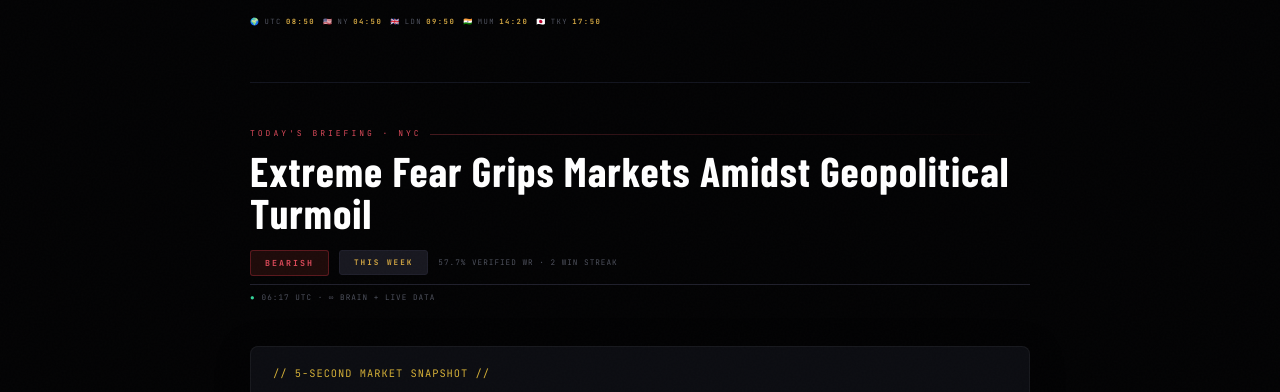
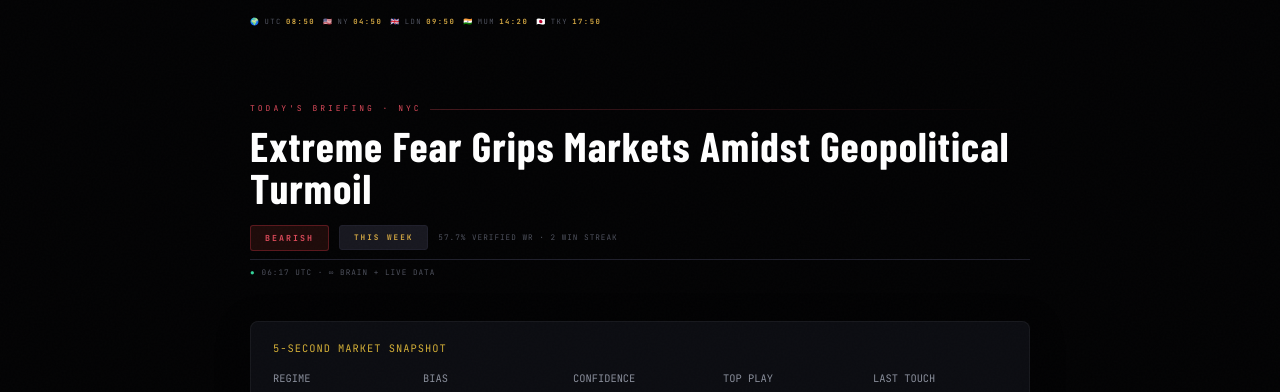
Before and after one commit to gnsumanth81-boop/Final_chaos, a website: page index.html in a window 1280 px wide. Shown: the part 143-535 px from the top of the page. Drawn offline with nearby package versions, Linux system fonts and the light colour scheme; a web font is replaced by a local one.

Commit message:
Fix UI gaps, contrast, and headers

```diff
--- a/index.html
+++ b/index.html
@@ -168,7 +168,8 @@
     .brief-metrics{display:flex;flex-wrap:wrap;margin-top:18px;border:1px solid var(--s3);border-radius:8px;overflow:hidden}.bm{flex:1;min-width:100px;padding:12px 14px;border-right:1px solid var(--s3);background:var(--s2)}.bm:last-child{border-right:none}.bm-v{font-family:var(--font-big);font-size:1.3rem;letter-spacing:1px;color:var(--gold);line-height:1}.bm-l{font-family:var(--font-mono);font-size:.42rem;color:var(--muted);letter-spacing:1.5px;margin-top:4px;text-transform:uppercase}
 
     /* ── FORCES ── */
-    .forces-grid{display:flex;flex-wrap:wrap;gap:8px}.fc{display:flex;align-items:center;gap:6px;padding:8px 14px;border-radius:6px;font-family:var(--font-mono);font-size:.52rem;font-weight:700;letter-spacing:1px;border:1px solid var(--s3);background:var(--s1);color:var(--muted);opacity:.15;filter:grayscale(100%);transition:all 0.3s}.fc.on{background:var(--red-g);border:1px solid rgba(232,57,74,.4);color:var(--red);opacity:1;filter:none;box-shadow:0 0 10px rgba(232,57,74,.15)}.fc-dot{width:5px;height:5px;border-radius:50%;background:var(--muted)}.fc.on .fc-dot{background:var(--red);animation:pulse 1.4s ease infinite}
+    @keyframes starPulse{0%{opacity:.5;transform:scale(.9)}50%{opacity:1;transform:scale(1.2);color:var(--gold);text-shadow:0 0 10px var(--gold)}100%{opacity:.5;transform:scale(.9)}}.chaos-star{display:inline-block;animation:starPulse 2s infinite ease-in-out}
+    .forces-grid{display:flex;flex-wrap:wrap;gap:8px}.fc{display:flex;align-items:center;gap:6px;padding:8px 14px;border-radius:6px;font-family:var(--font-mono);font-size:.52rem;font-weight:700;letter-spacing:1px;border:1px solid var(--s3);background:var(--s1);color:var(--muted);opacity:.4;filter:grayscale(80%);transition:all 0.3s}.fc.on{background:var(--red-g);border:1px solid rgba(232,57,74,.4);color:var(--red);opacity:1;filter:none;box-shadow:0 0 10px rgba(232,57,74,.15)}.fc-dot{width:5px;height:5px;border-radius:50%;background:var(--muted)}.fc.on .fc-dot{background:var(--red);animation:pulse 1.4s ease infinite}
 
     /* ── AGENTS ── */
     .agent-panel{display:grid;grid-template-columns:repeat(2,1fr);gap:14px;width:100%;margin-top:14px}
@@ -521,7 +522,7 @@
       <!-- FINAL CHAOS BIAS (Removed to reduce clutter per user request) -->
 
     </div>
-    <div class="wrap"><div class="vitals" id="vitals" aria-live="polite"></div></div>
+    <!-- Vitals block removed to fix spacing gap -->
 
 
 
@@ -534,7 +535,7 @@
 
         <!-- 5-SECOND SYSTEM HUD -->
         <div class="bg-card" style="padding: 16px 24px; margin-top: 16px;">
-          <div style="font-family: var(--font-mono); font-size: 0.65rem; color: var(--accent-gold); margin-bottom: 12px; letter-spacing: 1px;">// 5-SECOND MARKET SNAPSHOT //</div>
+          <div style="font-family: var(--font-mono); font-size: 0.65rem; color: var(--accent-gold); margin-bottom: 12px; letter-spacing: 1px;">5-SECOND MARKET SNAPSHOT</div>
           <div id="snapshot-panel" style="display: grid; grid-template-columns: repeat(auto-fit, minmax(110px, 1fr)); gap: 16px; margin-bottom: 16px; padding-bottom: 16px; border-bottom: 1px solid var(--border-light);">
             <!-- Injected by JS -->
           </div>
@@ -724,7 +725,7 @@
       });
       formatted = formatted.replace(/\n\n+/g, '</div><div class="editorial-text" style="color: var(--text-bright); margin-top: 16px;">');
 
-      return '<div class="bg-card"><div style="font-family: var(--font-mono); font-size: 0.65rem; color: var(--accent-gold); margin-bottom: 12px; letter-spacing: 1px;">// TARGETED NARRATIVE STRIKE //</div><div class="editorial-text" style="color: var(--text-bright); line-height:1.8;">' + formatted + '</div></div>';
+      return '<div class="bg-card"><div style="font-family: var(--font-mono); font-size: 0.65rem; color: var(--accent-gold); margin-bottom: 12px; letter-spacing: 1px;">TARGETED NARRATIVE STRIKE</div><div class="editorial-text" style="color: var(--text-bright); line-height:1.8;">' + formatted + '</div></div>';
     }
 
     // ── ODOMETER ANIMATION ──
@@ -1130,11 +1131,6 @@
         `;
       }
 
-      // Brief Header overrides removed (already handled earlier)
-      // Gauge animation deferred to loadData
-
-      // Gauge animation deferred to loadData
-
       // Intelligence Panes
       pane('eli5','ELI5 — FOR EVERYONE','3 MIN',b.eli5,[['Fear Index',m.fearIndex],['Bitcoin',m.btcPrice],['10Y Yield',(m.yieldVal||'N/A')+'%']]);
       pane('analyst','ANALYST — INTERMEDIATE','5 MIN',b.analyst,[['10Y Treasury',(m.yieldVal||'N/A')+'%'],['DXY',m.dxyVal],['S&P 500',m.spxVal]]);
@@ -1142,7 +1138,7 @@
 
       // Forces
       var active=new Set((b.forces||[]).map(function(x){return String(x).toUpperCase();}));
-      document.getElementById('forces-grid').innerHTML=ALL_FORCES.map(function(f){return'<div class="fc '+(active.has(f)?'on':'')+'"><span class="fc-dot"></span>'+FI[f]+' <span>'+f+'</span></div>';}).join('');
+      document.getElementById('forces-grid').innerHTML=ALL_FORCES.map(function(f){return'<div class="fc '+(active.has(f)?'on':'off')+'"><span class="fc-dot"></span>'+FI[f]+' <span>'+f+'</span></div>';}).join('');
 
       // Agent Consensus
       var acEl = document.getElementById('agent-consensus');
@@ -1156,7 +1152,7 @@
       // Chaos Line
       var clEl = document.getElementById('chaos-line-card');
       if (clEl) {
-        clEl.innerHTML='<span class="chaos-tag">✦ THE CHAOS LINE</span><div class="chaos-text" id="chaos-quote-text">&ldquo;'+esc(b.chaos_line||'')+'&rdquo;</div><div class="share-row"><a class="s-btn ghost" target="_blank" href="https://twitter.com/intent/tweet?text='+encodeURIComponent('"'+(b.chaos_line||'')+'" — Chaos Intelligence\n'+SITE)+'">𝕏 Post</a><a class="s-btn ghost" target="_blank" href="https://t.me/share/url?url='+encodeURIComponent(SITE)+'&text='+encodeURIComponent('"'+(b.chaos_line||'')+'" — Chaos Intelligence')+'">✈ Telegram</a><button class="s-btn ghost" onclick="copyLine()">📋 Copy Line</button><button class="s-btn ghost" style="color:var(--gold); border-color:var(--gold);" onclick="generateChaosImage()">🖼️ Download Image</button></div>';
+        clEl.innerHTML='<span class="chaos-tag"><span class="chaos-star">✦</span> THE CHAOS LINE</span><div class="chaos-text" id="chaos-quote-text">&ldquo;'+esc(b.chaos_line||'')+'&rdquo;</div><div class="share-row"><a class="s-btn ghost" target="_blank" href="https://twitter.com/intent/tweet?text='+encodeURIComponent('"'+(b.chaos_line||'')+'" — Chaos Intelligence\n'+SITE)+'">𝕏 Post</a><a class="s-btn ghost" target="_blank" href="https://t.me/share/url?url='+encodeURIComponent(SITE)+'&text='+encodeURIComponent('"'+(b.chaos_line||'')+'" — Chaos Intelligence')+'">✈ Telegram</a><button class="s-btn ghost" onclick="copyLine()">📋 Copy Line</button><button class="s-btn ghost" style="color:var(--gold); border-color:var(--gold);" onclick="generateChaosImage()">🖼️ Download Image</button></div>';
       }
 
       // Trap
```
